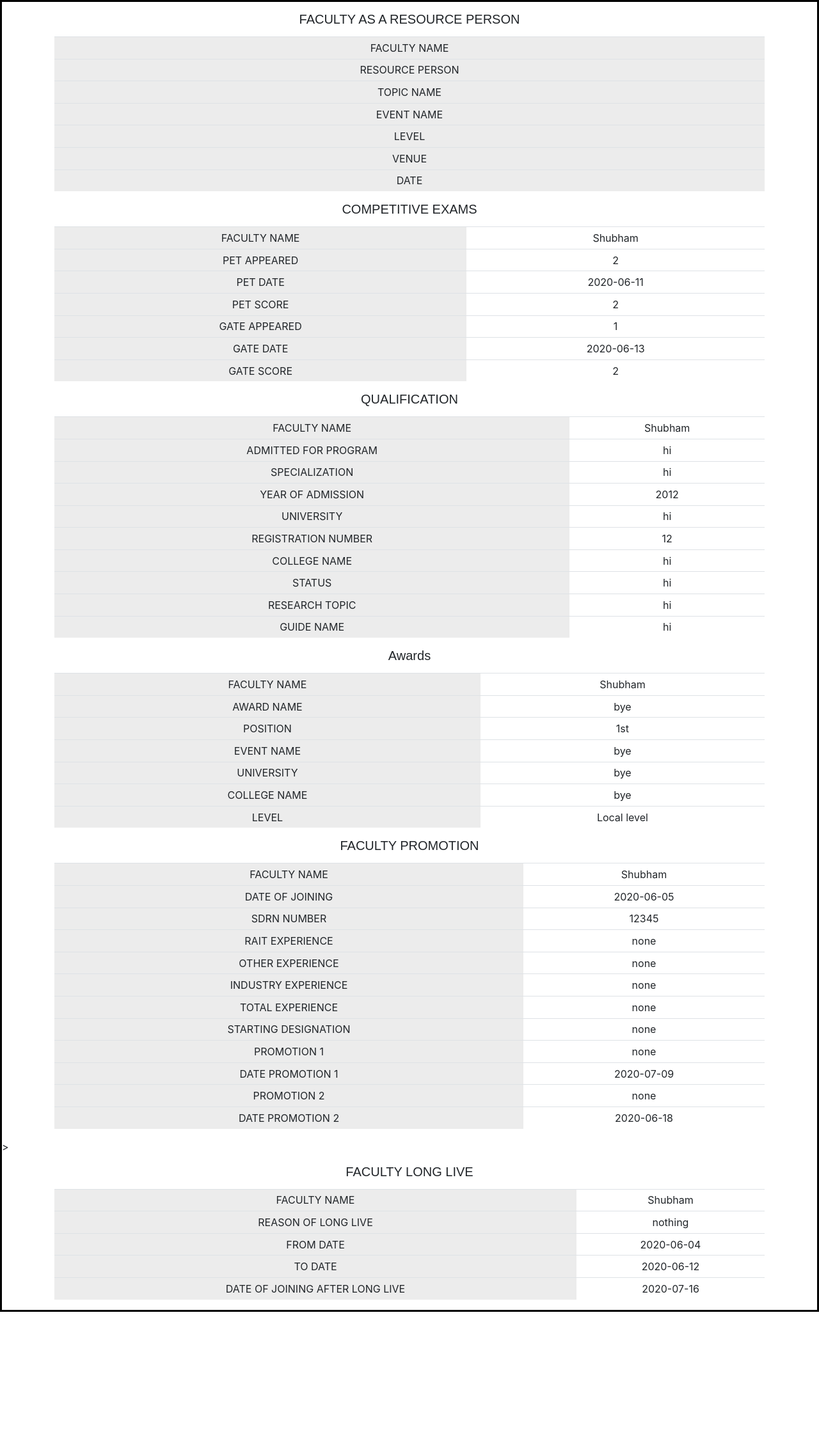
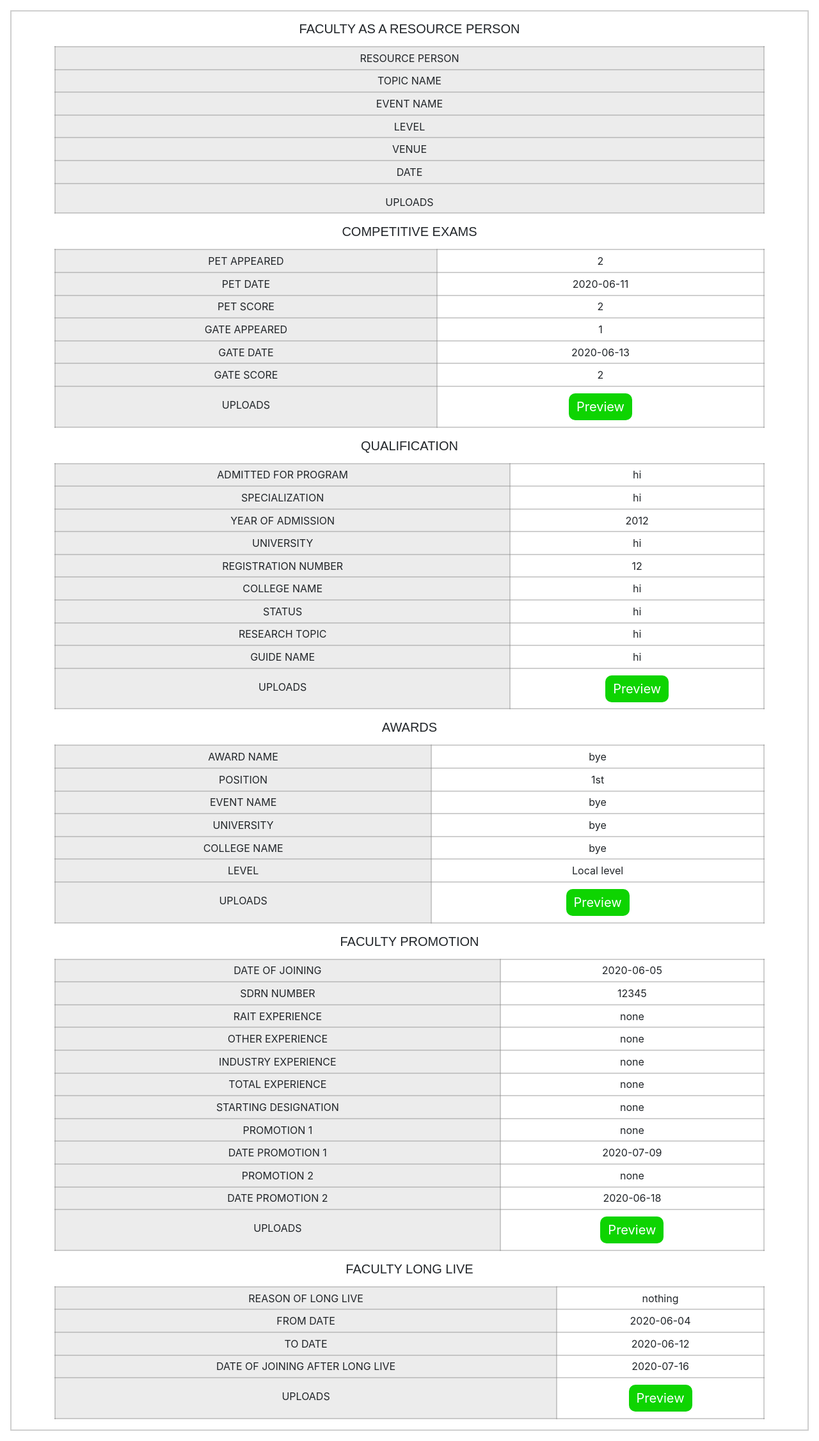
Before and after one commit to ManasBhole/Faculty-Expertise-Management-Tool, a PHP site: page /report.php?id=Shubham in a window 1280 px wide. Shown: the whole page at 64% size. Before the commit the page ends 2051 px from the top, so only its background shows below. Run offline with PHP 8.4, Linux system fonts and the light colour scheme; a user stored in the database is signed in; data comes from the database, SQL or seed files in the repository; some libraries are stand-ins or nearby versions.

Commit message:
Report updated by chirag

```diff
--- a/Faculty/Faculty Experties/files/awards.php
+++ b/Faculty/Faculty Experties/files/awards.php
@@ -8,7 +8,7 @@
       <script src="https://cdnjs.cloudflare.com/ajax/libs/popper.js/1.16.0/umd/popper.min.js"></script>
      <script src="https://maxcdn.bootstrapcdn.com/bootstrap/4.5.0/js/bootstrap.min.js"></script>
      <link rel="stylesheet" type="text/css" href="files/reportstyle.css">
-    <title>Awardreport</title>
+    <title>Awards</title>
 </head>
 <body>
     <?php
@@ -18,15 +18,11 @@
             $result=$conn->query($sql);
         ?>
         <div class="container">
-  <h2>Awards</h2>
+  <h2>AWARDS</h2>
 
   <table class="table table-hover  table-sm">
 
     <tbody>
-      <tr>
-        <td class="table-active">FACULTY NAME</td>
-        <?php fetch($result,'Faculty_name')?>
-      </tr>
       <tr>
         <td class="table-active">AWARD NAME</td>
         <?php fetch($result,'Award_name')?>
@@ -51,11 +47,14 @@
         <td class="table-active">LEVEL</td>
         <?php fetch($result,'Level')?>
       </tr>
+      <tr>
+        <td class="table-active" style="padding-top:1rem">UPLOADS</td>
+        <?php fetch($result,'pdf')?>
+      </tr>
 
     </tbody>
   </table>
+
 </div>
-
-
 </body>
 </html>
--- a/Faculty/Faculty Experties/files/exams.php
+++ b/Faculty/Faculty Experties/files/exams.php
@@ -8,7 +8,7 @@
       <script src="https://cdnjs.cloudflare.com/ajax/libs/popper.js/1.16.0/umd/popper.min.js"></script>
      <script src="https://maxcdn.bootstrapcdn.com/bootstrap/4.5.0/js/bootstrap.min.js"></script>
      <link rel="stylesheet" type="text/css" href="files/reportstyle.css">
-    <title>Awardreport</title>
+    <title>Exams</title>
 </head>
 <body>
         <?php
@@ -23,10 +23,6 @@
   <table class="table table-hover  table-sm">
 
     <tbody>
-      <tr>
-        <td class="table-active">FACULTY NAME</td>
-        <?php fetch($result,'Faculty_name')?>
-      </tr>
       <tr>
         <td class="table-active">PET APPEARED</td>
         <?php fetch($result,'PET_appeared')?>
@@ -51,11 +47,14 @@
         <td class="table-active">GATE SCORE</td>
         <?php fetch($result,'GATE_score')?>
       </tr>
+      <tr>
+        <td class="table-active" style="padding-top:1rem">UPLOADS</td>
+        <?php fetch($result,'pdf')?>
+      </tr>
 
     </tbody>
   </table>
+
 </div>
-
-
 </body>
 </html>
--- a/Faculty/Faculty Experties/files/long_live.php
+++ b/Faculty/Faculty Experties/files/long_live.php
@@ -8,7 +8,7 @@
       <script src="https://cdnjs.cloudflare.com/ajax/libs/popper.js/1.16.0/umd/popper.min.js"></script>
      <script src="https://maxcdn.bootstrapcdn.com/bootstrap/4.5.0/js/bootstrap.min.js"></script>
      <link rel="stylesheet" type="text/css" href="files/reportstyle.css">
-    <title>Awardreport</title>
+    <title>Long_Live</title>
 </head>
 <body>
         <?php
@@ -16,17 +16,13 @@
                 SELECT * FROM `faculty_long_live` WHERE `Faculty_name`='$name';
             ";
             $result=$conn->query($sql);
-        ?>>
+        ?>
         <div class="container">
   <h2>FACULTY LONG LIVE</h2>
 
   <table class="table table-hover table-sm">
 
     <tbody>
-      <tr>
-        <td class="table-active">FACULTY NAME</td>
-        <?php fetch($result,'Faculty_name')?>
-      </tr>
       <tr>
         <td class="table-active">REASON OF LONG LIVE</td>
         <?php fetch($result,'Reason_long_live')?>
@@ -44,12 +40,13 @@
         <?php fetch($result,'Date_of_joining_after_long_live')?>
       </tr>
       <tr>
-
+        <td class="table-active" style="padding-top:1rem">UPLOADS</td>
+        <?php fetch($result,'pdf')?>
+      </tr>
 
     </tbody>
   </table>
+
 </div>
-
-
 </body>
 </html>
--- a/Faculty/Faculty Experties/files/promotion.php
+++ b/Faculty/Faculty Experties/files/promotion.php
@@ -8,7 +8,7 @@
       <script src="https://cdnjs.cloudflare.com/ajax/libs/popper.js/1.16.0/umd/popper.min.js"></script>
      <script src="https://maxcdn.bootstrapcdn.com/bootstrap/4.5.0/js/bootstrap.min.js"></script>
      <link rel="stylesheet" type="text/css" href="files/reportstyle.css">
-    <title>Awardreport</title>
+    <title>Promotion</title>
 </head>
 <body>
         <?php
@@ -23,10 +23,6 @@
   <table class="table table-hover  table-sm">
 
     <tbody>
-      <tr>
-        <td class="table-active">FACULTY NAME</td>
-        <?php fetch($result,'Faculty_name')?>
-      </tr>
       <tr>
         <td class="table-active">DATE OF JOINING</td>
         <?php fetch($result,'Date_of_joining')?>
@@ -71,11 +67,14 @@
         <td class="table-active">DATE PROMOTION 2</td>
         <?php fetch($result,'Date_promotion_2')?>
       </tr>
+      <tr>
+        <td class="table-active" style="padding-top:1rem">UPLOADS</td>
+        <?php fetch($result,'pdf')?>
+      </tr>
 
     </tbody>
   </table>
+
 </div>
-
-
 </body>
 </html>
--- a/Faculty/Faculty Experties/files/qualification.php
+++ b/Faculty/Faculty Experties/files/qualification.php
@@ -8,7 +8,7 @@
       <script src="https://cdnjs.cloudflare.com/ajax/libs/popper.js/1.16.0/umd/popper.min.js"></script>
      <script src="https://maxcdn.bootstrapcdn.com/bootstrap/4.5.0/js/bootstrap.min.js"></script>
      <link rel="stylesheet" type="text/css" href="files/reportstyle.css">
-    <title>Resources</title>
+    <title>Qualification</title>
 </head>
 <body>
         <?php
@@ -23,10 +23,6 @@
   <table class="table table-hover  table-sm">
 
     <tbody>
-      <tr>
-        <td class="table-active">FACULTY NAME</td>
-        <?php fetch($result,'Faculty_name')?>
-      </tr>
       <tr>
         <td class="table-active">ADMITTED FOR PROGRAM</td>
         <?php fetch($result,'Admitted_for_program')?>
@@ -63,11 +59,13 @@
         <td class="table-active">GUIDE NAME</td>
         <?php fetch($result,'Guide_name')?>
       </tr>
-
+      <tr>
+        <td class="table-active" style="padding-top:1rem">UPLOADS</td>
+        <?php fetch($result,'pdf')?>
+      </tr>
     </tbody>
   </table>
+
 </div>
-
-
 </body>
 </html>
--- a/Faculty/Faculty Experties/files/reportstyle.css
+++ b/Faculty/Faculty Experties/files/reportstyle.css
@@ -1,3 +1,4 @@
+
 @import url('https://maxcdn.bootstrapcdn.com/bootstrap/4.5.0/css/bootstrap.min.css');
 table,
 thead,
@@ -10,10 +11,12 @@ td {
 .table{
     padding-top: 15px;
     padding-bottom: 15px;
+    border: 2px solid #80808061;
 }
 
 .table td {
   text-align: center;
+  border: 2px solid #80808061;
 }
 h2{
     font-family: sans-serif;
@@ -23,3 +26,14 @@ h2{
     margin-bottom: 15px;
 
 }
+.btn{
+  border: none;
+  font-size: 20px;
+  border-radius: 10px;
+  color: white;
+  background-color: #0ed401;
+  margin: 5px;
+}
+form{
+  display: contents;
+}
--- a/Faculty/Faculty Experties/files/resource.php
+++ b/Faculty/Faculty Experties/files/resource.php
@@ -24,10 +24,6 @@
 
     <tbody>
       <tr>
-        <td class="table-active">FACULTY NAME</td>
-        <?php fetch($result,'Faculty_name')?>
-      </tr>
-      <tr>
         <td class="table-active">RESOURCE PERSON</td>
         <?php fetch($result,'Resource_person')?>
       </tr>
@@ -51,11 +47,14 @@
         <td class="table-active">DATE</td>
         <?php fetch($result,'Date')?>
       </tr>
+      <tr>
+        <td class="table-active" style="padding-top:1rem">UPLOADS</td>
+        <?php fetch($result,'pdf')?>
+      </tr>
 
     </tbody>
   </table>
+
 </div>
-
-
 </body>
 </html>
--- a/Faculty/Faculty Experties/hod1.css
+++ b/Faculty/Faculty Experties/hod1.css
@@ -7,5 +7,8 @@
     color: floralwhite;
     border-left: none;
 
+}
 
+form{
+    display: contents;
 }
--- a/Faculty/Faculty Experties/report.php
+++ b/Faculty/Faculty Experties/report.php
@@ -1,10 +1,21 @@
+<?php @session_start();?>
+
 <!DOCTYPE html>
 <html lang="en">
 <head>
     <meta charset="UTF-8">
     <meta name="viewport" content="width=device-width, initial-scale=1.0">
     <title>Report</title>
-    <link rel="stylesheet" href="reportstyle.css">
+
+    <link rel="stylesheet" href="https://maxcdn.bootstrapcdn.com/bootstrap/4.0.0/css/bootstrap.min.css">
+  <script src="https://ajax.googleapis.com/ajax/libs/jquery/3.3.1/jquery.min.js"></script>
+  <script src="https://cdnjs.cloudflare.com/ajax/libs/popper.js/1.12.9/umd/popper.min.js"></script>
+  <script src="https://maxcdn.bootstrapcdn.com/bootstrap/4.0.0/js/bootstrap.min.js"></script>
+
+  <link rel="stylesheet" type="text/css" href="http://ajax.aspnetcdn.com/ajax/jquery.dataTables/1.9.4/css/jquery.dataTables.css">
+   <script type="text/javascript" charset="utf8" src="https://ajax.aspnetcdn.com/ajax/jquery.dataTables/1.9.4/jquery.dataTables.min.js"></script>
+   <script src="https://kit.fontawesome.com/16e94d9d43.js" crossorigin="anonymous"></script>
+
 </head>
 <body>
 
@@ -22,27 +33,75 @@
         }
         mysqli_select_db($conn, $dbname);
 
-        $name=mysqli_real_escape_string($conn,$_GET['id']);
+        // $name=mysqli_real_escape_string($conn,$_GET['id']);
+
+        if($_SERVER['REQUEST_METHOD']=='POST')
+            $_SESSION['name']=mysqli_real_escape_string($conn,$_POST['id']);
+        $name=$_SESSION['name'];
 
         function fetch($result,$value){
 
-            // echo("<td>");
             while ($rows=mysqli_fetch_assoc($result)){
 
-                    if($rows==NULL){
-                        echo("<td>N/A</td>");
-                        // echo("N/A");
-                        break;
+                if($rows==NULL)
+                    break;
+
+                if($value=="pdf"){
+
+                    $file_ext = pathinfo($rows[$value], PATHINFO_EXTENSION);
+                    $img=array('gif','png','jpeg','bmp','jpg');
+
+                    if (in_array($file_ext,$img,TRUE)){
+                        $path=$rows[$value];
+                        $target="_blank";
                     }
+                    else{
+                        $path="report.php?file_path=".$rows[$value];
+                        ($file_ext=='pdf')?$target='_blank':$target='_self';
+                    }
+
+                    $file_name=basename($rows[$value]);
+                    $temp=explode('-',$file_name);
+                    $file_name=end($temp);
+                    echo("<td><a href=$path target=$target><button class='btn'>Preview</button></a></td>");
+                }
+                else
                     echo("<td>".$rows[$value]."</td>");
-                    // echo($rows[$value]."<br>");
             }
             mysqli_data_seek($result,0);
-            // echo("</td>");
+        }
+
+        if (isset($_GET['file_path'])) {
+            $file_path = $_GET['file_path'];
+            $file_ext = pathinfo($file_path, PATHINFO_EXTENSION);
+
+            if (file_exists($file_path)) {
+
+                if ($file_ext=='pdf') {
+                    header('Content-type: application/pdf');
+                    header('Content-Disposition: inline; filename="' .$file_path. '"');
+                    header('Content-Transfer-Encoding: binary');
+                    header('Accept-Ranges: bytes');
+                    @readfile($file_path);
+                }
+
+                else{
+                    header('Content-Description: File Transfer');
+                    header('Content-Type: application/octet-stream');
+                    header('Content-Disposition: attachment; filename='.basename($file_path));
+                    header('Expires: 0');
+                    header('Cache-Control: must-revalidate');
+                    header('Pragma: public');
+                    header('Content-Length: '.filesize($file_path));
+                    ob_clean();
+                    flush();
+                    readfile($file_path);
+                }
+            }
         }
     ?>
 
-    <div class="conatiner" style="border: 3px solid black;">
+    <div class="conatiner" style="border: 2px solid #80808061; margin: 1rem">
         <?php
             include 'files/resource.php';
             include 'files/exams.php';
```
Also changed, not shown: Faculty/Faculty Experties/hod1.php (+13 -9 lines).
